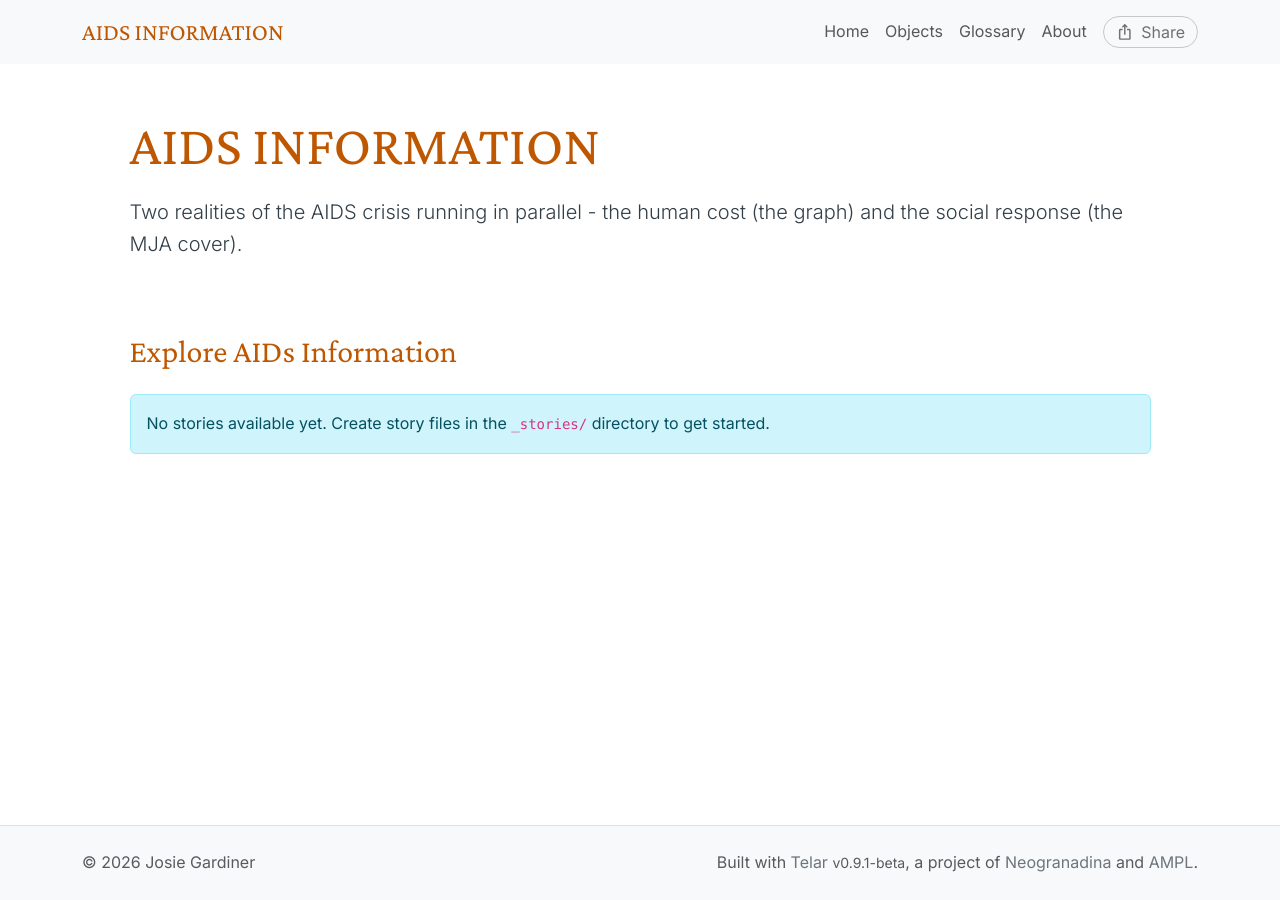
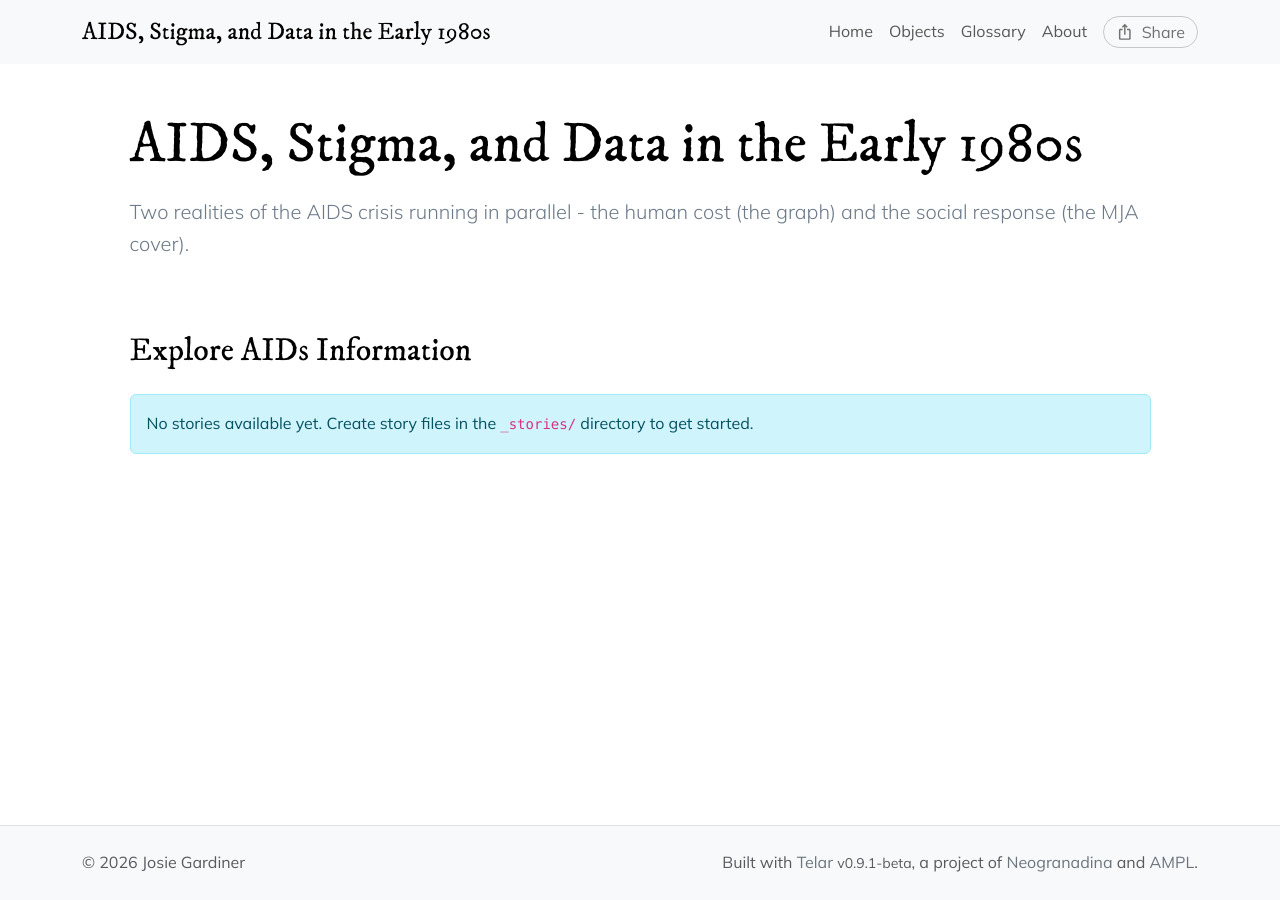
Before and after one commit to josiegardiner/aids_mortality, a Jekyll site: the page built from index.md, in a window 1280 px wide. Built offline with Jekyll 4.4.1, drawn with Linux system fonts in a browser that asks for light colours.

Commit message:
Update _config.yml

```diff
--- a/_config.yml
+++ b/_config.yml
@@ -2,12 +2,12 @@
 # https://telar.org
 
 # Site Settings
-title: "AIDS INFORMATION"
+title: "AIDS, Stigma, and Data in the Early 1980s"
 description: "Two realities of the AIDS crisis running in parallel - the human cost (the graph) and the social response (the MJA cover)."
 url: "https://josiegardiner.github.io"
 baseurl: "/aids_mortality"
 author: "Josie Gardiner"
-telar_theme: "austin" # Options: paisajes, neogranadina, santa-barbara, austin, trama, or custom
+telar_theme: "neogranadina" # Options: paisajes, neogranadina, santa-barbara, austin, trama, or custom
 logo: ""
 telar_language: "en"
 
@@ -22,13 +22,13 @@ story_interface:
   show_on_homepage: true
   show_story_steps: true
   show_object_credits: true
-  include_demo_content: true # Turn off for production sites
+  include_demo_content: false # Turn off for production sites
 
 # Collection Interface Settings
 collection_interface:
   browse_and_search: true
   show_link_on_homepage: true
-  show_sample_on_homepage: true
+  show_sample_on_homepage: false
   featured_count: 4
 
 # Story Protection (optional)
```
